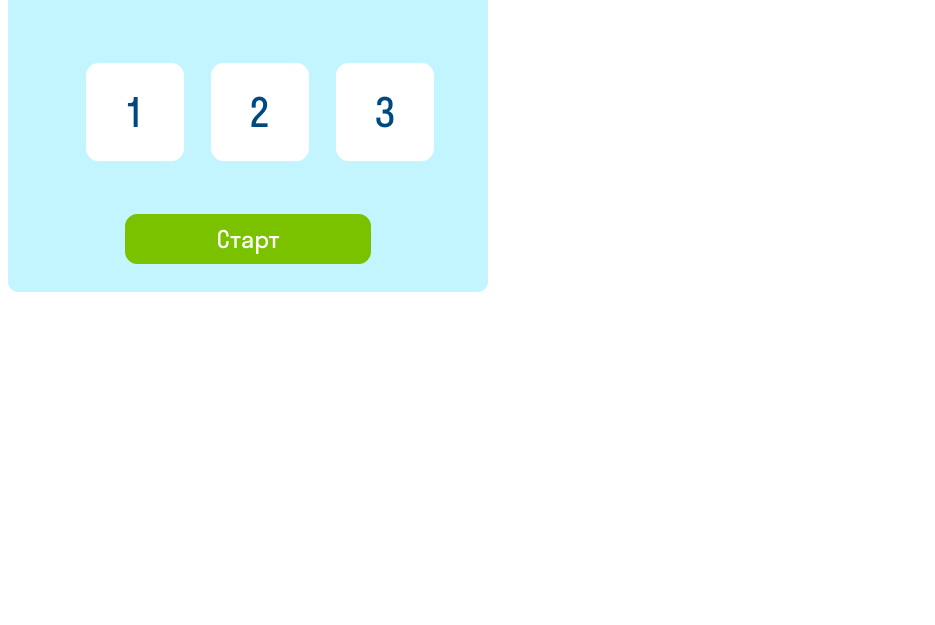
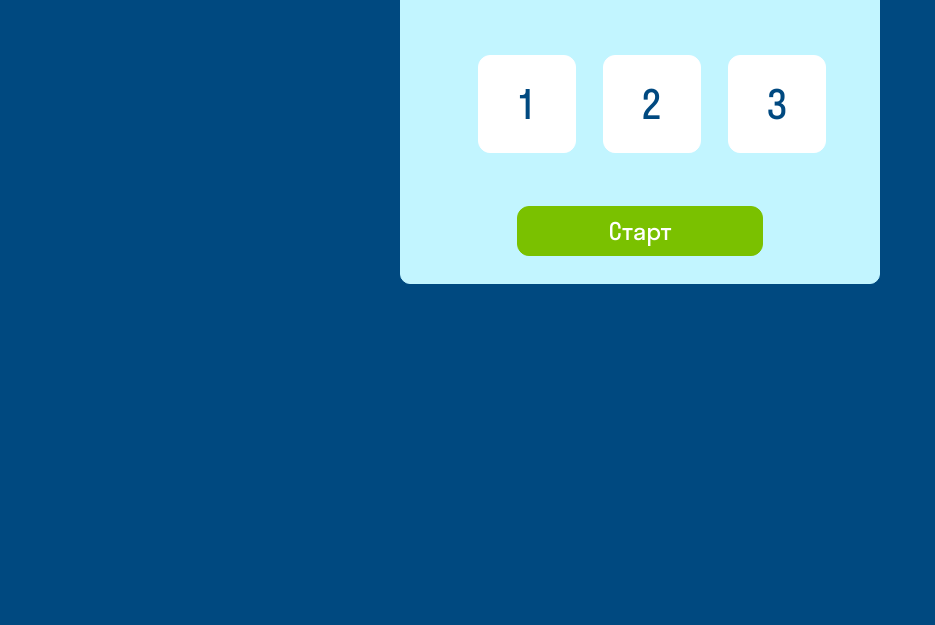
Before and after one commit to QwitcherS/developer_tools, a website built with webpack: page index.html in a window 1280 px wide. Shown: the part 175-800 px from the top of the page, without its empty margins (0-935 px from the left). Built offline with nearby package versions, Linux system fonts and the light colour scheme.

Commit message:
Правки

```diff
--- a/components/level-pages.js
+++ b/components/level-pages.js
@@ -3,7 +3,7 @@ import { initRenderLevelGame } from './page-level.js'
 export function renderRadioComponents() {
     const app = document.getElementById('app')
     const appHtml = `
-    <form class="header__form ">
+    <form class="header__form">
     <h1 class="nav__name">
         Выбери сложность
     </h1>
--- a/index.html
+++ b/index.html
@@ -7,7 +7,7 @@
         <title>DevTools</title>
     </head>
     <body>
-        <div id="app"></div>
+        <div id="app" class="app"></div>
 
         <script type="module" src="index.js"></script>
     </body>
--- a/style.css
+++ b/style.css
@@ -4,6 +4,18 @@
     font-weight: 400;
     font-style: normal;
     font-display: swap;
+}
+
+body {
+    margin: 0;
+    padding: 0;
+    min-height: 100vh;
+    background-color: #004980;
+}
+
+.app {
+    display: flex;
+    justify-content: center;
 }
 
 .center {
@@ -137,6 +149,8 @@
 .cards {
     display: flex;
     flex-wrap: wrap;
+    justify-content: center;
+    align-items: center;
 }
 
 .card {
```
